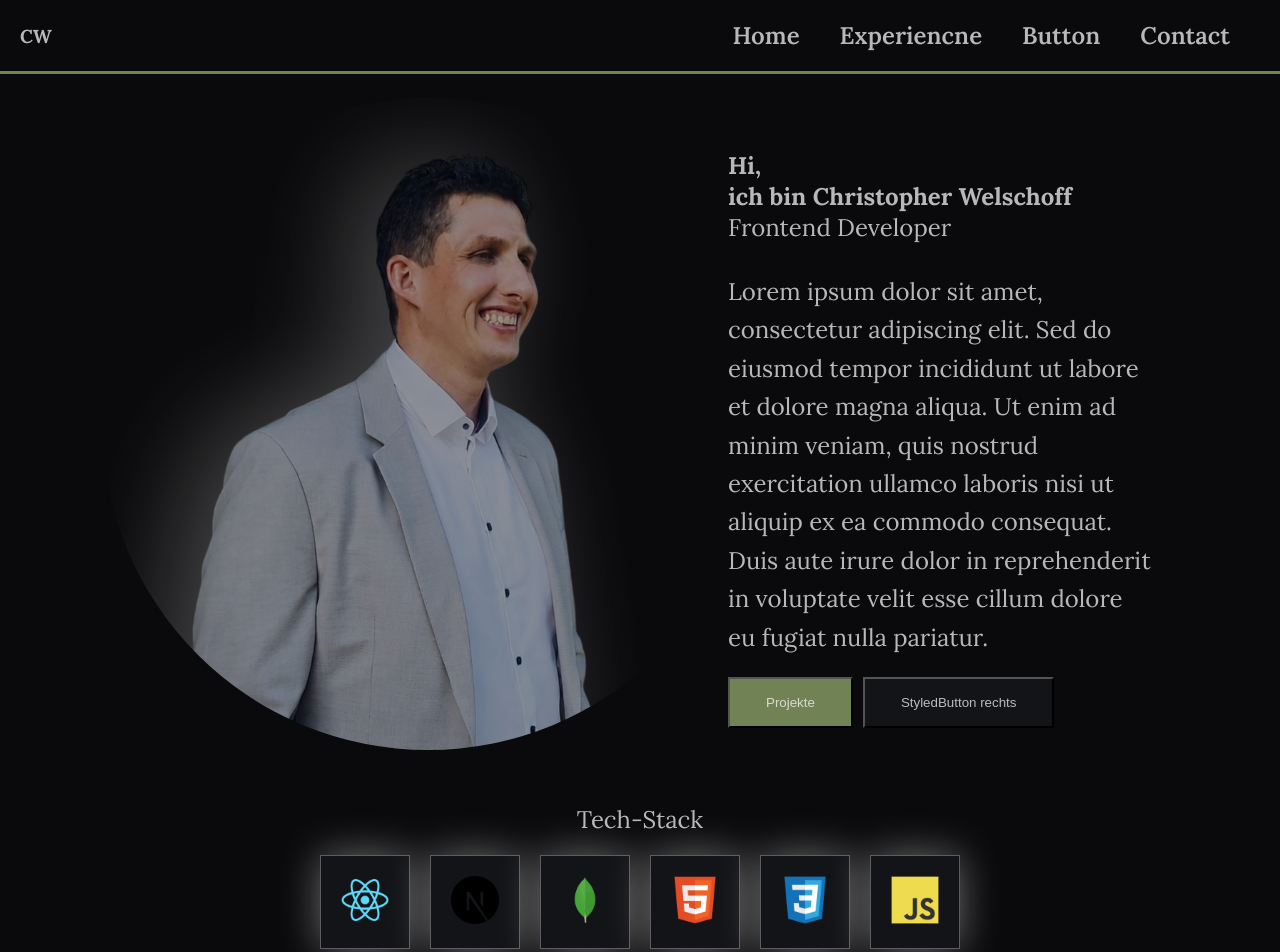
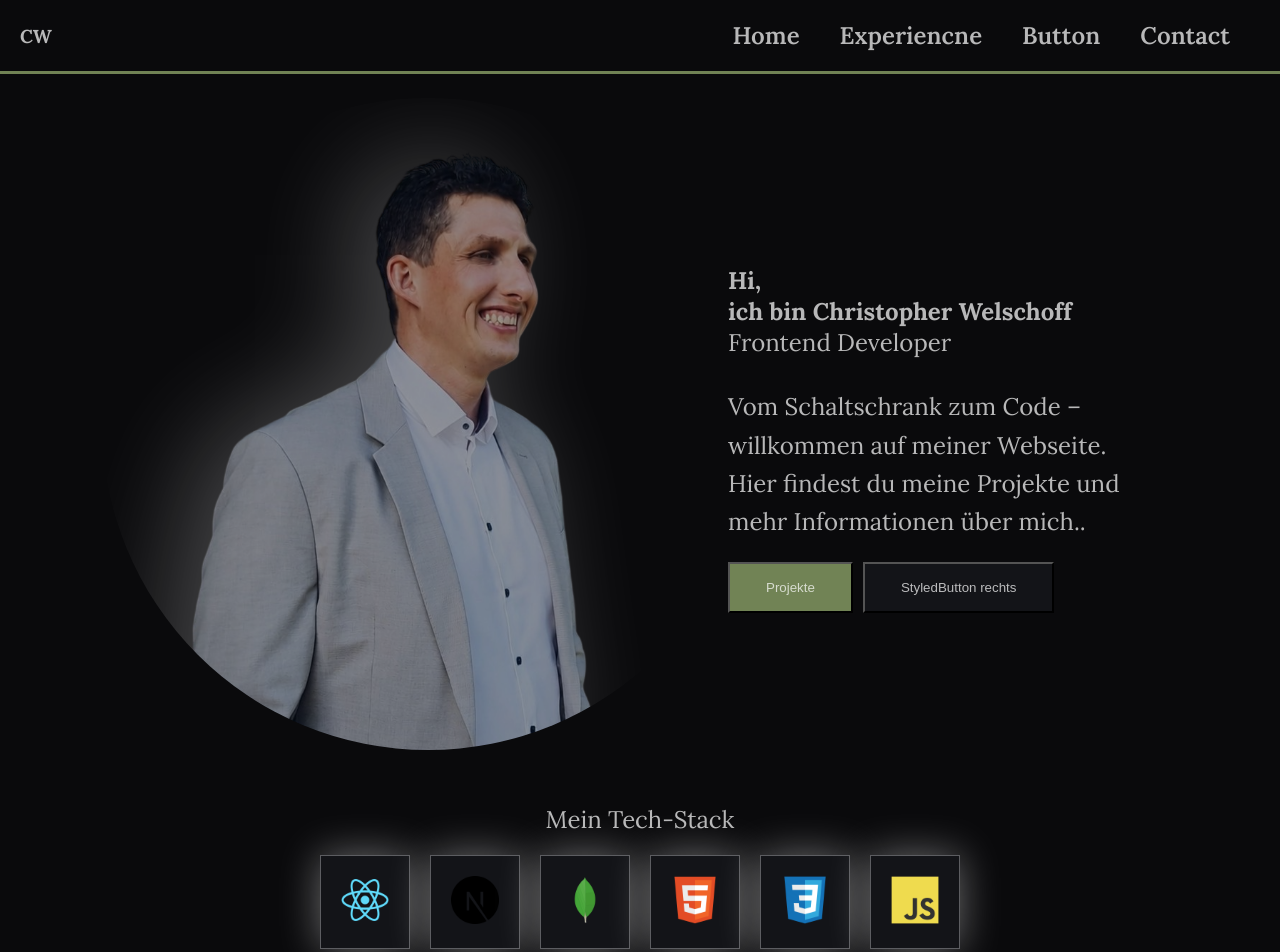
Before and after one commit to ChristopherWelschoff/my-website, a Next.js app: page / in a window 1280 px wide. Shown: the top 952 px of the page. Built offline with nearby package versions, Linux system fonts and the light colour scheme.

Commit message:
add some info text

```diff
--- a/components/Skillbar/skillbar.js
+++ b/components/Skillbar/skillbar.js
@@ -7,7 +7,7 @@ export default function Skillbar() {
     <div>
       <ul>
         <SkillList>
-          <SkillTitle>Tech-Stack</SkillTitle>
+          <SkillTitle>Mein Tech-Stack</SkillTitle>
           <SkillContainer>
             {skills.map((skill) => {
               return (
--- a/components/Title/title.js
+++ b/components/Title/title.js
@@ -10,11 +10,8 @@ export default function Title() {
       <JobText>Frontend Developer</JobText>
 
       <AboutText>
-        Lorem ipsum dolor sit amet, consectetur adipiscing elit. Sed do eiusmod
-        tempor incididunt ut labore et dolore magna aliqua. Ut enim ad minim
-        veniam, quis nostrud exercitation ullamco laboris nisi ut aliquip ex ea
-        commodo consequat. Duis aute irure dolor in reprehenderit in voluptate
-        velit esse cillum dolore eu fugiat nulla pariatur.
+        Vom Schaltschrank zum Code – willkommen auf meiner Webseite. Hier
+        findest du meine Projekte und mehr Informationen über mich..
       </AboutText>
 
       <ButtonContainer>
@@ -53,7 +50,7 @@ const AboutText = styled.p`
   margin-top: 30px;
   font-weight: 300;
   line-height: 1.6;
-  font-size: 0.8rem;
+  font-size: 0.7rem;
 
   @media (min-width: 768px) {
     font-size: 1.5rem;
```
